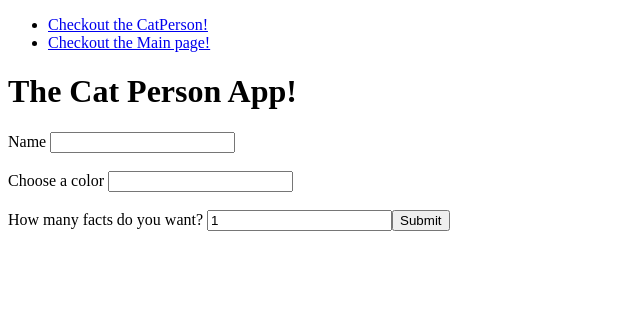
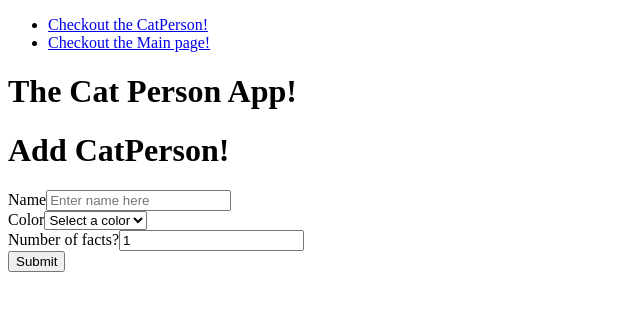
Before and after one commit to JoachimEkstrom/CatInfo, a Next.js app: page / in a window 1280 px wide. Shown: the top 310 px of the page, without its empty margins (0-640 px from the left). Built offline with nearby package versions, Linux system fonts and the light colour scheme.

Commit message:
Fixed forms add stuff to work with validations now

```diff
--- a/components/Form.js
+++ /dev/null
@@ -1,65 +0,0 @@
-import React, { Component, useEffect, useState } from 'react'
-import { observer } from 'mobx-react'
-import DataStorage from '../store.js'
-import {useFormik} from 'formik'
-
-
-const Form = () => {
-
-    const formik = useFormik({
-      initialValues: {
-        name: '',
-        color: '',
-        numberOfFacts: 1,
-      },
-      onSubmit: values => {
-        alert(JSON.stringify(values, null, 2));
-        let newCatPerson = {}
-
-        newCatPerson.name = values.name
-        newCatPerson.color = values.color
-        newCatPerson.number = values.number
-
-        DataStorage.catPersons.push(newCatPerson)
-
-      },
-    })
-
-
-    return (
-      <form onSubmit={formik.handleSubmit}>
-          <section>
-            <label htmlFor="name">Name </label>
-            <input
-            id="name"
-            name="name"
-            type="text"
-            onChange={formik.handleChange}
-            value={formik.values.name}
-            />
-            <br></br>
-            <br></br>
-            <label htmlFor="color">Choose a color </label>
-            <input
-            id="color"
-            name="color"
-            type="text"
-            onChange={formik.handleChange}
-            value={formik.values.color}
-            />
-            <br></br>
-            <br></br>
-            <label htmlFor="numberOfFacts">How many facts do you want? </label>
-            <input
-            id="numberOfFacts"
-            name="numberOfFacts"
-            type="number"
-            onChange={formik.handleChange}
-            value={formik.values.numberOfFacts}
-            />
-            <button type="submit">Submit</button>
-          </section>
-      </form>
-    )
-  }
-export default observer(Form)
--- a/components/GetCatInfo.js
+++ b/components/GetCatInfo.js
@@ -1,6 +1,6 @@
 import React, { Component, useEffect, useState } from 'react'
 import { observer } from 'mobx-react'
-import DataStorage from '../store.js'
+
 
 
 const GetCatInfo = (props) => {
@@ -11,10 +11,19 @@ const GetCatInfo = (props) => {
         fetch(`https://cat-fact.herokuapp.com/facts/random?animal_type=cat&amount=${props.number}`)
             .then((response) => response.json())
             .then((result) => {
+                console.log(result.length)
 
-                for( let i = 0; i < result.length; i++ ){
-                    array.push(result[i].text)
+                if (result.length == undefined){
+
+                    array.push(result.text)
+
+                } else {
+
+                    for( let i = 0; i < result.length; i++ ){
+                        array.push(result[i].text)
+                    }
                 }
+
                 setCatInfo(array)
 
             })
@@ -24,7 +33,7 @@ const GetCatInfo = (props) => {
 
     return (
         <div>
-            {catInfo.map(cat => <p key={cat}>{cat}</p>)}
+            { catInfo.map(cat => <p key={cat}>{cat}</p>) }
         </div>
     )
 
--- a/components/ListCatPersons.js
+++ b/components/ListCatPersons.js
@@ -8,15 +8,14 @@ const ListCatPersons = () => {
 
     return (
         <div>
-            {DataStorage.catPersons.map(Persons => (
+            {DataStorage.catPersons.map((Persons, index) => (
 
-                <Link href="/[CatPerson]">
-
-                  <a key={Persons.name}>{Persons.name}</a>
-
-                </Link>
-
-            )
+                <div key={index}>
+                    <Link href='/[CatPerson]' as={`/${Persons.id}`}>
+                        <a>{Persons.name}</a>
+                    </Link>
+                </div>
+                )
             )}
         </div>
     )
--- /dev/null
+++ b/components/TheForm.js
@@ -0,0 +1,170 @@
+import React, { Component, useEffect, useState } from 'react'
+import { observer } from 'mobx-react'
+import DataStorage from '../store.js'
+import {Formik, useField, Form} from 'formik'
+import * as Yup from 'yup'
+
+
+const TheForm = () => {
+
+    // const formik = useFormik({
+    //   initialValues: {
+    //     name: '',
+    //     color: '',
+    //     numberOfFacts: 1,
+    //   },
+    //   onSubmit: values => {
+    //     alert(JSON.stringify(values, null, 2));
+    //     let newCatPerson = {}
+
+    //     newCatPerson.name = values.name
+    //     newCatPerson.color = values.color
+    //     newCatPerson.number = values.numberOfFacts
+    //     newCatPerson.id = DataStorage.catPersonId
+
+    //     DataStorage.catPersons.push(newCatPerson)
+    //     DataStorage.catPersonId = DataStorage.catPersonId + 1
+    //     formik.resetForm()
+    //   },
+    // })
+
+    const NameInput = ({ label, ...props}) => {
+      const [field, meta] = useField(props)
+
+      return (
+        <div>
+          <label htmlFor= {props.id || props.name}>{label}</label>
+          <input className="text-input" {...field}{...props}></input>
+          {meta.touched && meta.error ? (
+            <div className="error">{meta.error}</div>
+          ) : null }
+        </div>
+      )
+    }
+
+    const ColorInput = ({ label, ...props}) => {
+      const [field, meta] = useField(props)
+
+      return (
+        <div>
+          <label htmlFor= {props.id || props.color}>{label}</label>
+          <select {...field}{...props}></select>
+          {meta.touched && meta.error ? (
+            <div className="error">{meta.error}</div>
+          ) : null }
+        </div>
+      )
+    }
+
+    const NumberInput = ({ label, ...props}) => {
+      const [field, meta] = useField(props)
+
+      return (
+        <div>
+          <label htmlFor= {props.id || props.number}>{label}</label>
+          <input className="number-input" {...field}{...props}></input>
+          {meta.touched && meta.error ? (
+            <div className="error">{meta.error}</div>
+          ) : null }
+        </div>
+      )
+    }
+
+    return (
+
+      <Formik
+        initialValues={{
+          name: '',
+          color: '',
+          numberOfFacts : 1
+        }}
+        validationSchema={Yup.object({
+          name: Yup.string()
+            .min(3, 'Need 3 chars or more!')
+            .required(),
+          color: Yup.string()
+            .min(3, 'Need 3 chars or more!')
+            .required(),
+          numberOfFacts: Yup.number()
+            .min(1, 'Need atleast one fact...')
+            .max(10, 'No more than ten')
+            .positive('Must be a positive number!')
+            .required()
+
+        })}
+        onSubmit = {( values, { setSubmitting, resetForm }) => {
+
+          setTimeout(() => {
+
+            alert(JSON.stringify(values, null, 2))
+            let newCatPerson = {}
+
+            newCatPerson.name = values.name
+            newCatPerson.color = values.color
+            newCatPerson.number = values.numberOfFacts
+            newCatPerson.id = DataStorage.catPersonId
+
+            DataStorage.catPersons.push(newCatPerson)
+            DataStorage.catPersonId = DataStorage.catPersonId + 1
+            console.log(newCatPerson)
+            resetForm()
+            setSubmitting(false)
+
+          }, 1000)
+        }
+      }
+      >
+        {props => (
+          <Form>
+            <h1>Add CatPerson!</h1>
+            <NameInput label="Name" name="name" type="text" placeholder="Enter name here"/>
+            <ColorInput label="Color" name="color">
+              <option value="">Select a color</option>
+              <option value="red">Red</option>
+              <option value="yellow">Yellow</option>
+              <option value="pink">Pink</option>
+              <option value="green">Green</option>
+              <option value="blue">Blue</option>
+            </ColorInput>
+            <NumberInput label="Number of facts?" name="numberOfFacts" type="number"/>
+            <button type="submit">{props.isSubmitting ? 'Saving...' : 'Submit'} </button>
+          </Form>
+        )}
+      </Formik>
+
+      // <form onSubmit={formik.handleSubmit}>
+      //     <section>
+      //       <label htmlFor="name">Name </label>
+      //       <input
+      //       id="name"
+      //       name="name"
+      //       type="text"
+      //       onChange={formik.handleChange}
+      //       value={formik.values.name}
+      //       />
+      //       <br></br>
+      //       <br></br>
+      //       <label htmlFor="color">Choose a color </label>
+      //       <input
+      //       id="color"
+      //       name="color"
+      //       type="text"
+      //       onChange={formik.handleChange}
+      //       value={formik.values.color}
+      //       />
+      //       <br></br>
+      //       <br></br>
+      //       <label htmlFor="numberOfFacts">How many facts do you want? </label>
+      //       <input
+      //       id="numberOfFacts"
+      //       name="numberOfFacts"
+      //       type="number"
+      //       onChange={formik.handleChange}
+      //       value={formik.values.numberOfFacts}
+      //       />
+      //       <button type="submit">Submit</button>
+      //     </section>
+      // </form>
+    )
+  }
+export default observer(TheForm)
--- a/package.json
+++ b/package.json
@@ -17,6 +17,7 @@
     "next": "^9.3.6",
     "react": "^16.13.1",
     "react-dom": "^16.13.1",
-    "styled-components": "^5.1.0"
+    "styled-components": "^5.1.0",
+    "yup": "^0.28.5"
   }
 }
--- a/pages/index.js
+++ b/pages/index.js
@@ -4,7 +4,7 @@ import Navbar from '../components/Navbar'
 import GetCatInfo from '../components/GetCatInfo'
 import { observer } from 'mobx-react'
 import DataStorage from '../store'
-import Form from '../components/Form'
+import TheForm from '../components/TheForm'
 import ListCatPersons from '../components/ListCatPersons'
 
 
@@ -38,11 +38,8 @@ class Index extends Component {
                 </Head>
                 <Navbar></Navbar>
                 <h1>The Cat Person App!</h1>
-{/*
-                <input value={this.state.name} onChange={ (event) => this.setState({name: event.target.value})}></input>
-                <button onClick={ () => this.addCatPerson()}>Add a new CatPerson</button>
-                <GetCatInfo number={5}></GetCatInfo> */}
-                <Form></Form>
+
+                <TheForm></TheForm>
                 <ListCatPersons></ListCatPersons>
 
             </div>
--- a/store.js
+++ b/store.js
@@ -5,6 +5,7 @@ class DataStorage {
 
     constructor() {
         extendObservable(this, {
+            catPersonId: 0,
             catPersonName: '',
             catPersonColor: '',
             catPersonNumber: 0,
```
Also changed, not shown: pages/[CatPerson].js (+12 -6 lines), 1 other file (tests, documents, lock files or other folders).
